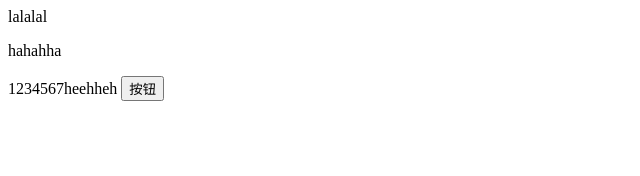
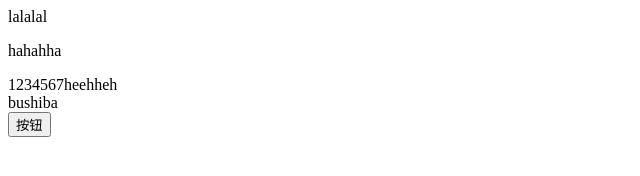
Before and after one commit to wchonj/study2, a plain HTML site: page index.html in a window 1280 px wide. Shown: the whole page, without its empty margins (0-640 px from the left). Drawn offline with Linux system fonts and the light colour scheme.

Commit message:
什么鬼

```diff
--- a/index.html
+++ b/index.html
@@ -13,7 +13,7 @@
         hahahha
     </p>
     <span>1234567heehheh</span>
-
+    <div>bushiba</div>
 
     <button>按钮</button>
 </body>
```
Also changed, not shown: 1 other file.
